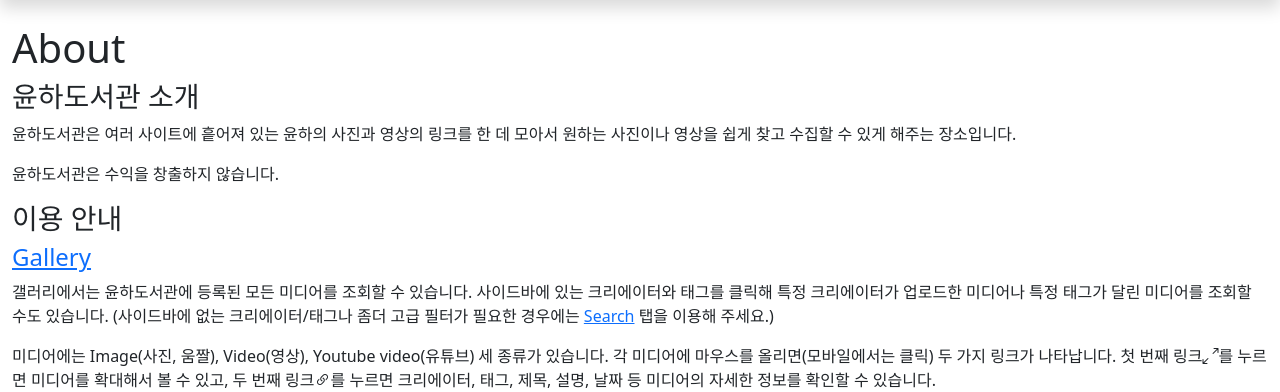
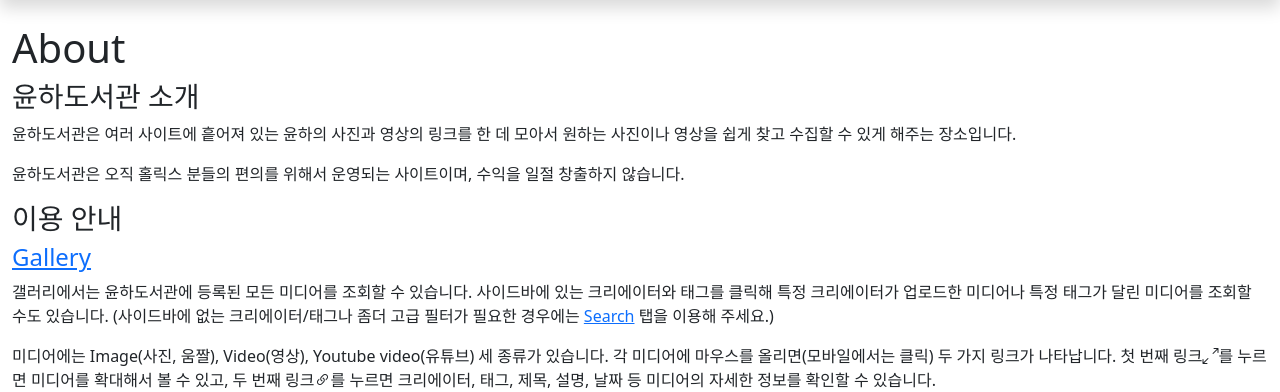
Before and after one commit to devholics/younhalibrary.com, a Django app: page /about/ in a window 1280 px wide. Shown: the part 64-456 px from the top of the page. Run offline with Django 4.2, Linux system fonts and the light colour scheme; style sheets or scripts are compiled from the project's sources.

Commit message:
Change about

```diff
--- a/younha/templates/about.html
+++ b/younha/templates/about.html
@@ -6,7 +6,7 @@
     <h1>About</h1>
     <h3>윤하도서관 소개</h3>
     <p>윤하도서관은 여러 사이트에 흩어져 있는 윤하의 사진과 영상의 링크를 한 데 모아서 원하는 사진이나 영상을 쉽게 찾고 수집할 수 있게 해주는 장소입니다.</p>
-    <p>윤하도서관은 수익을 창출하지 않습니다.</p>
+    <p>윤하도서관은 오직 홀릭스 분들의 편의를 위해서 운영되는 사이트이며, 수익을 일절 창출하지 않습니다.</p>
     <h3>이용 안내</h3>
     <h4><a href="{% url 'media-list' %}">Gallery</a></h4>
     <p>갤러리에서는 윤하도서관에 등록된 모든 미디어를 조회할 수 있습니다. 사이드바에 있는 크리에이터와 태그를 클릭해 특정 크리에이터가 업로드한 미디어나
```
